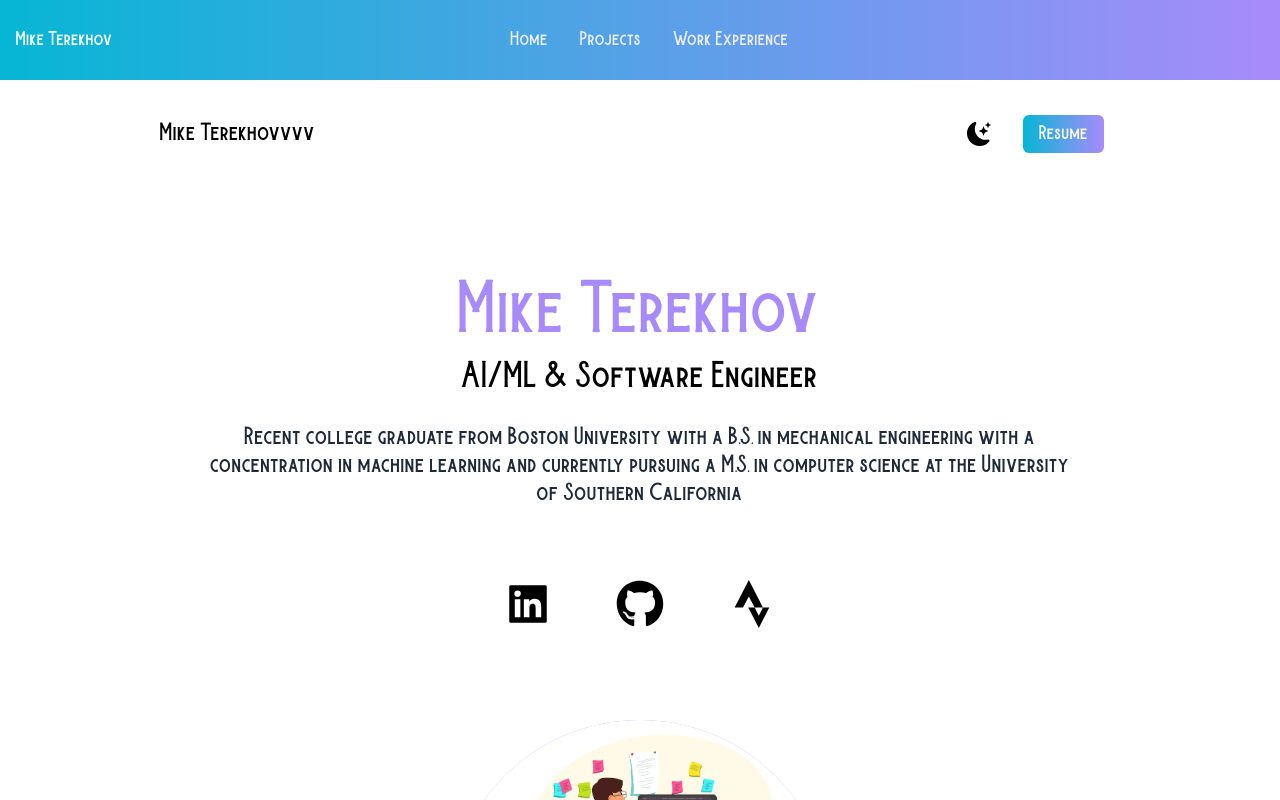
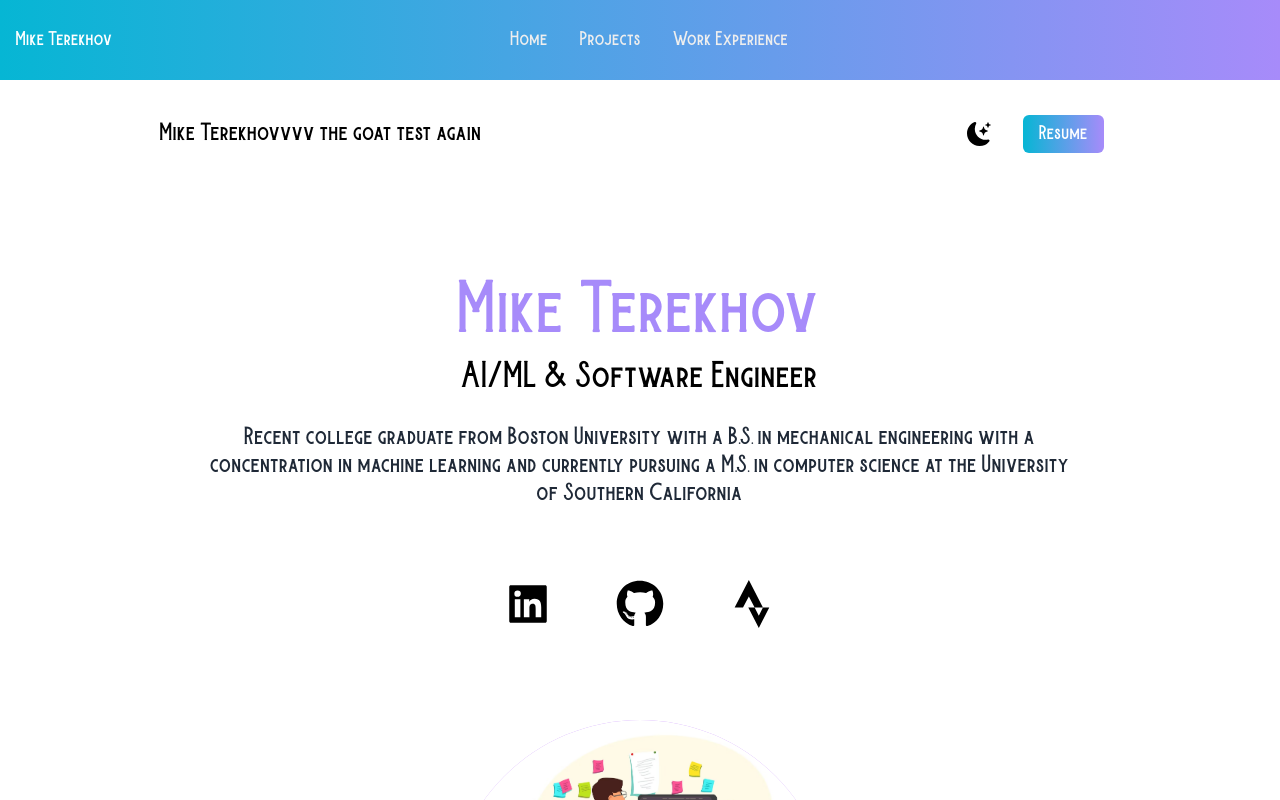
Before and after one commit to MikeTerekhov/react-portfoliojs, a Next.js app: page / in a window 1280 px wide. Shown: the top 800 px of the page. Built offline with nearby package versions, Linux system fonts and the light colour scheme.

Commit message:
test twooooo

```diff
--- a/app/page.js
+++ b/app/page.js
@@ -43,6 +43,8 @@ export default function Home() {
             <nav className='py-10 mb-12 flex justify-between'>
               <h1 className='text-xl font-burtons dark:text-white'>
                 Mike Terekhovvvv
+                the goat
+                test again
               </h1>
               <ul className='flex items-center'>
                 <li>
```
